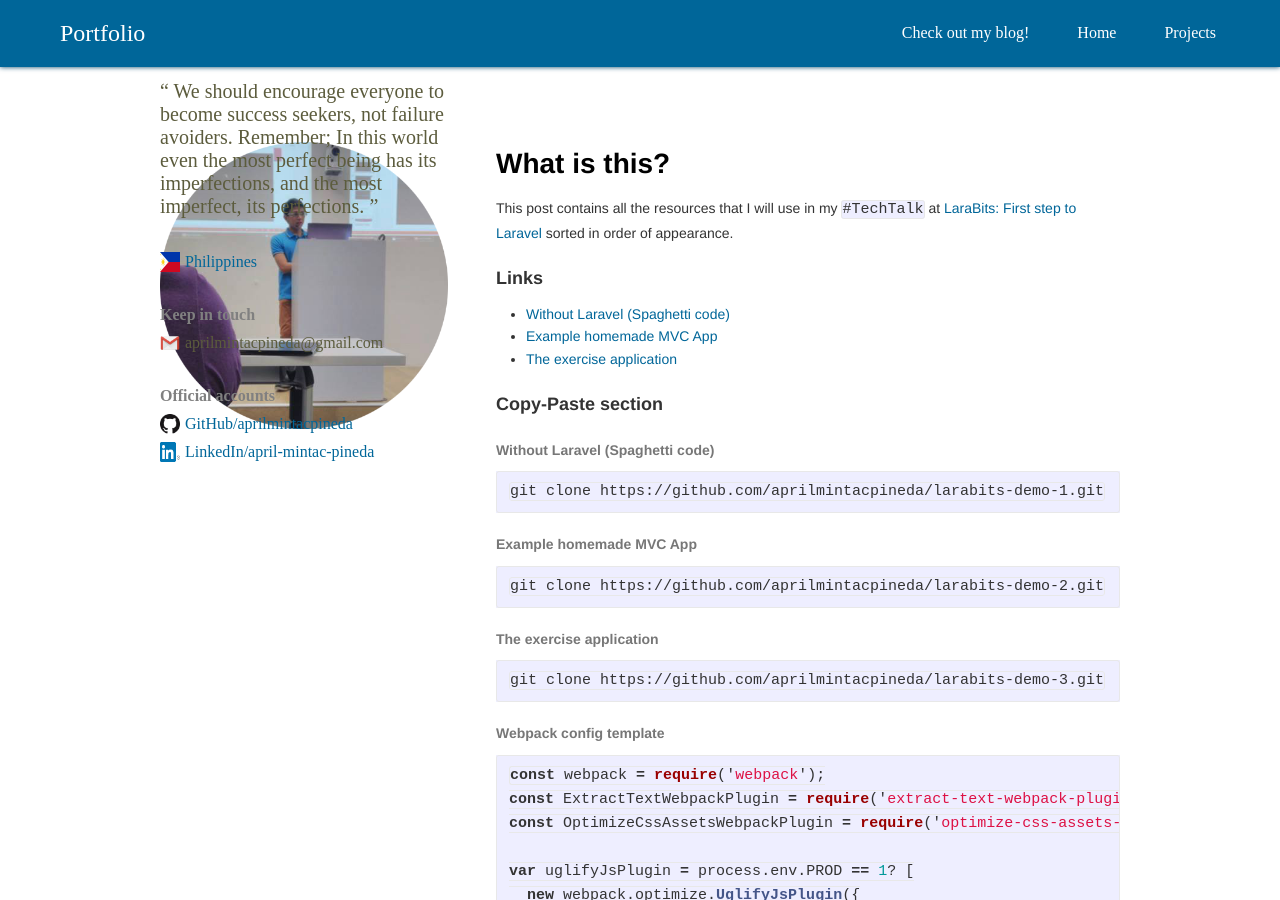
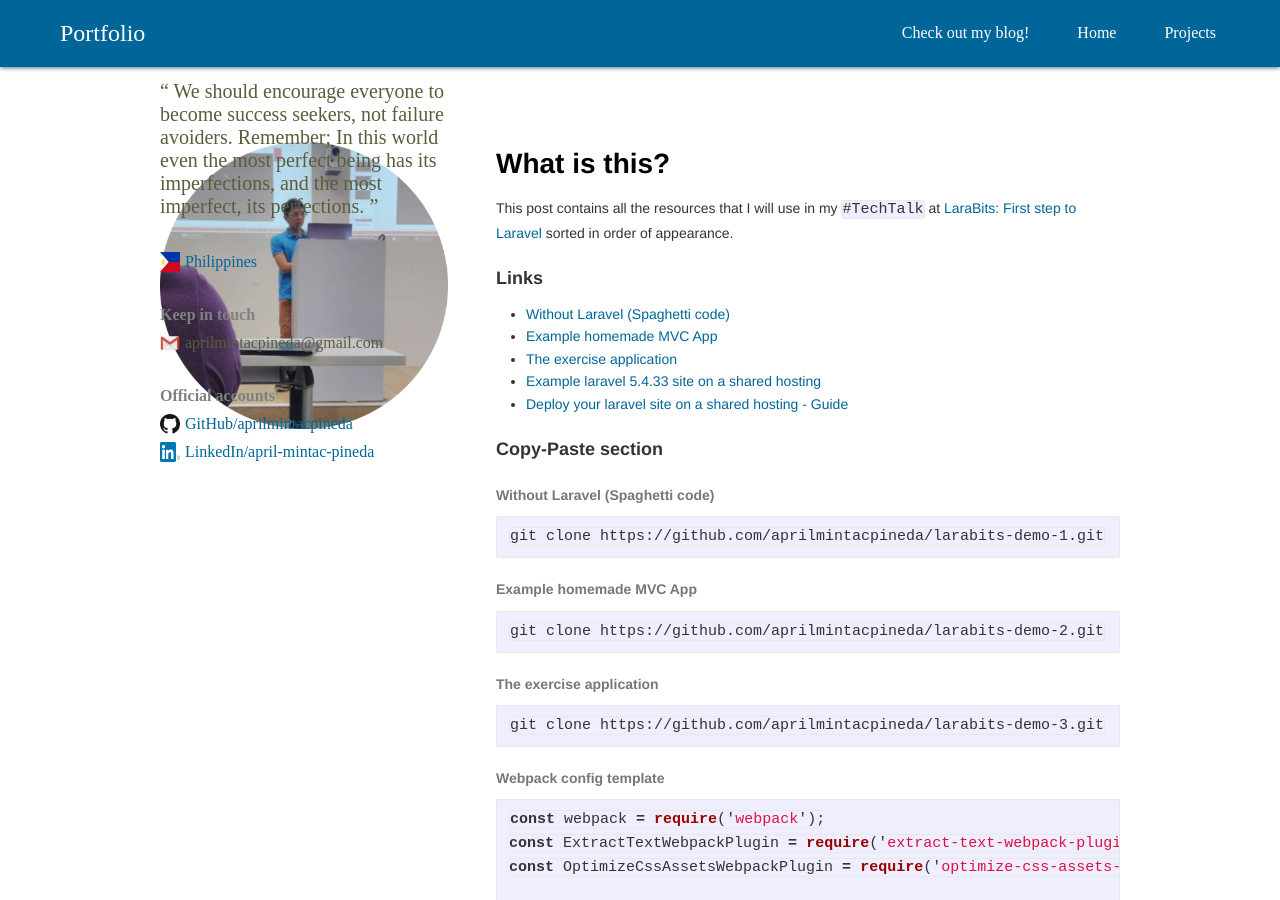
Before and after one commit to aprilmintacpineda/my-old-site, a Jekyll site: the page built from _posts/2017-09-05-larabits-tech-talk.md, in a window 1280 px wide and 900 px high. Built offline with Jekyll 4.4.1, drawn with Linux system fonts in a browser that asks for light colours.

Commit message:
updated post;

```diff
--- a/_posts/2017-09-05-larabits-tech-talk.md
+++ b/_posts/2017-09-05-larabits-tech-talk.md
@@ -17,6 +17,8 @@ This post contains all the resources that I will use in my `#TechTalk` at [LaraB
 - [Without Laravel (Spaghetti code)](https://github.com/aprilmintacpineda/larabits-demo-1){:target="_blank"}
 - [Example homemade MVC App](https://github.com/aprilmintacpineda/larabits-demo-2){:target="_blank"}
 - [The exercise application](https://github.com/aprilmintacpineda/larabits-demo-3.git){:target="_blank"}
+- [Example laravel 5.4.33 site on a shared hosting](http://laravel-test-site.000webhostapp.com/)
+- [Deploy your laravel site on a shared hosting - Guide](https://aprilmintacpineda.github.io/blog/how-tos/2017/08/17/deploy-your-laravel-site-with-shared-hosting/)
 
 ### Copy-Paste section
 
```
